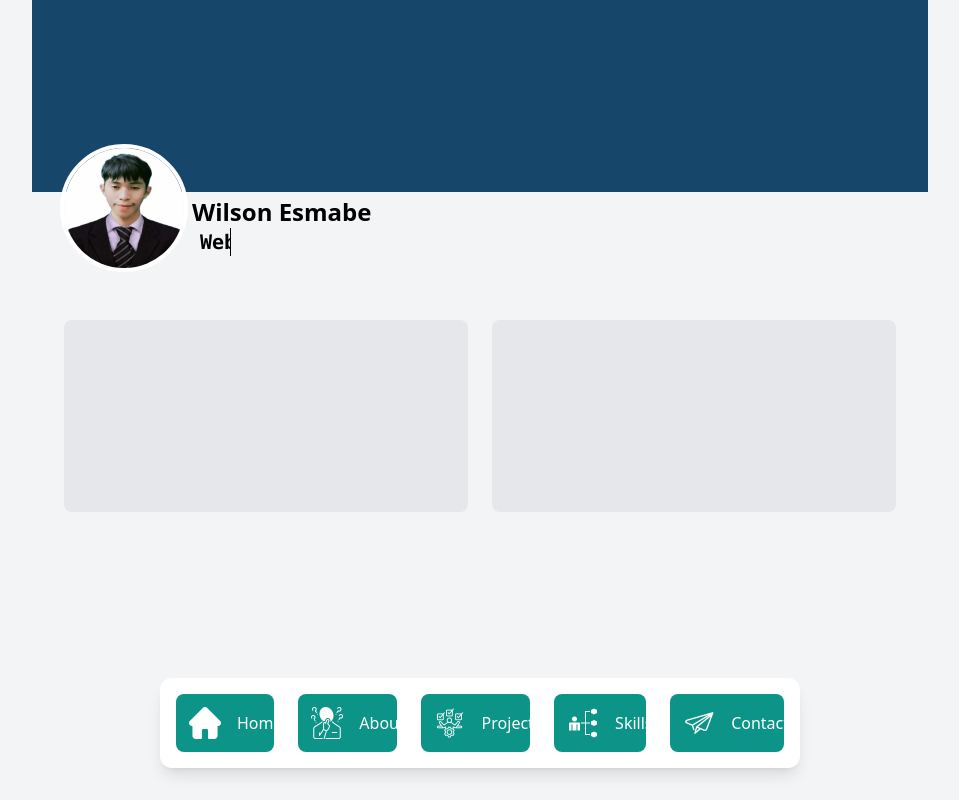
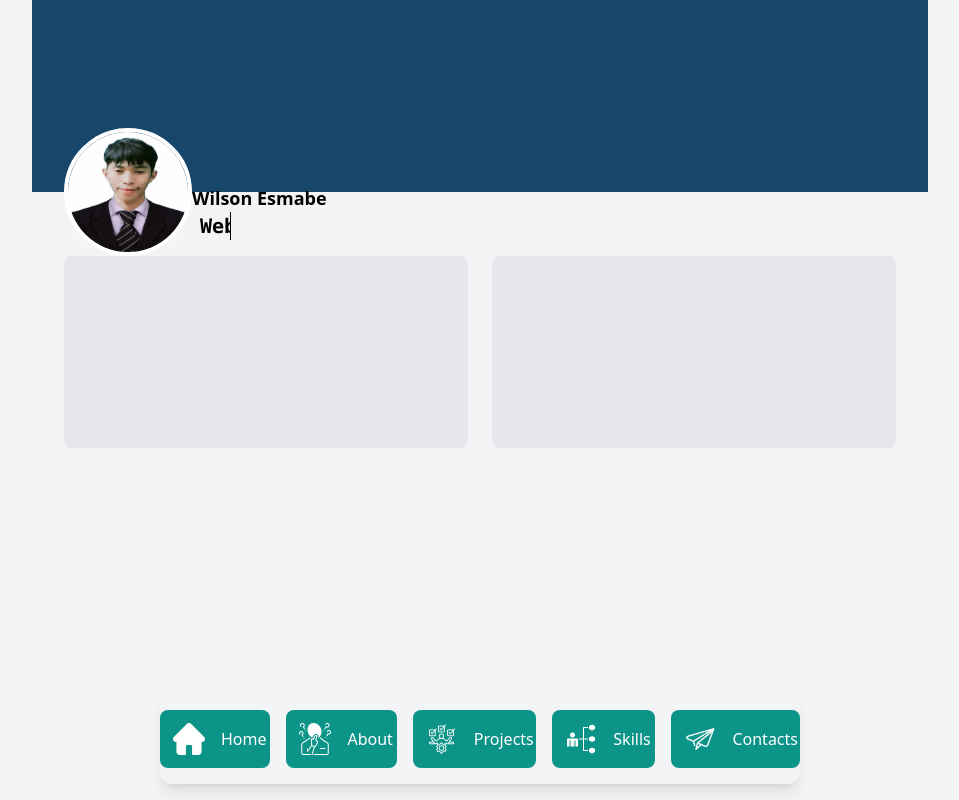
Before and after one commit to Wesmabe1129/sample-vercel-deployment, a React (Vite) app: page / in a window 1280 px wide. Shown: the whole page, without its empty margins (160-1119 px from the left). Built offline with nearby package versions, Linux system fonts and the light colour scheme.

Commit message:
layout the homepage and navigation components

```diff
--- a/src/components/Navigation/NavigationComponents.jsx
+++ b/src/components/Navigation/NavigationComponents.jsx
@@ -8,40 +8,35 @@ import contactsImg from "../../assets/contacts.png";
 
 const NavigationComponents = () => {
   return (
-    <div className="fixed bottom-8 left-1/2 transform -translate-x-1/2 flex gap-6 bg-white p-4 rounded-[12px] shadow-lg z-50">
-      <button className="p-3 rounded-[8px] bg-teal-600 hover:bg-teal-700 transition">
-        <div className="flex items-center gap-4 text-white">
-          <img src={homeImg} alt="Home" className="w-8 h-8" />
-          <span>Home</span>
-        </div>
+    <div className="fixed w-full px-18 sm:w-auto sm:px-0 justify-center bottom-4 left-1/2 transform -translate-x-1/2 flex gap-4 sm:gap-4 bg-blur p-2 sm:p-4 rounded-[12px] shadow-lg z-50 overflow-x-auto">
+      {/* Home */}
+      <button className="p-2 sm:p-3 rounded-[4px] sm:rounded-[8px] bg-teal-600 hover:bg-teal-700 transition flex items-center gap-4 sm:gap-4">
+        <img src={homeImg} alt="Home" className="w-6 h-6 sm:w-8 sm:h-8" />
+        <span className="hidden sm:inline text-white">Home</span>
       </button>
 
-      <button className="p-3 rounded-[8px] bg-teal-600 hover:bg-teal-700 transition">
-        <div className="flex items-center gap-4 text-white">
-          <img src={aboutImg} alt="About" className="w-8 h-8" />
-          <span>About</span>
-        </div>
+      {/* About */}
+      <button className="p-2 sm:p-3 rounded-[4px] sm:rounded-[8px] bg-teal-600 hover:bg-teal-700 transition flex items-center gap-2 sm:gap-4">
+        <img src={aboutImg} alt="About" className="w-6 h-6 sm:w-8 sm:h-8" />
+        <span className="hidden sm:inline text-white">About</span>
       </button>
 
-      <button className="p-3 rounded-[8px] bg-teal-600 hover:bg-teal-700 transition">
-        <div className="flex items-center gap-4 text-white">
-          <img src={projectsImg} alt="Projects" className="w-8 h-8" />
-          <span>Projects</span>
-        </div>
+      {/* Projects */}
+      <button className="p-2 sm:p-3 rounded-[4px] sm:rounded-[8px] bg-teal-600 hover:bg-teal-700 transition flex items-center gap-2 sm:gap-4">
+        <img src={projectsImg} alt="Projects" className="w-6 h-6 sm:w-8 sm:h-8" />
+        <span className="hidden sm:inline text-white">Projects</span>
       </button>
 
-      <button className="p-3 rounded-[8px] bg-teal-600 hover:bg-teal-700 transition">
-        <div className="flex items-center gap-4 text-white">
-          <img src={skillsImg} alt="Skills" className="w-8 h-8" />
-          <span>Skills</span>
-        </div>
+      {/* Skills */}
+      <button className="p-2 sm:p-3 rounded-[4px] sm:rounded-[8px] bg-teal-600 hover:bg-teal-700 transition flex items-center gap-2 sm:gap-4">
+        <img src={skillsImg} alt="Skills" className="w-6 h-6 sm:w-8 sm:h-8" />
+        <span className="hidden sm:inline text-white">Skills</span>
       </button>
 
-      <button className="p-3 rounded-[8px] bg-teal-600 hover:bg-teal-700 transition">
-        <div className="flex items-center gap-4 text-white">
-          <img src={contactsImg} alt="Contacts" className="w-8 h-8" />
-          <span>Contacts</span>
-        </div>
+      {/* Contacts */}
+      <button className="p-2 sm:p-3 rounded-[4px] sm:rounded-[8px] bg-teal-600 hover:bg-teal-700 transition flex items-center gap-2 sm:gap-4">
+        <img src={contactsImg} alt="Contacts" className="w-6 h-6 sm:w-8 sm:h-8" />
+        <span className="hidden sm:inline text-white">Contacts</span>
       </button>
     </div>
   );
--- a/src/pages/Home/homePage.jsx
+++ b/src/pages/Home/homePage.jsx
@@ -8,7 +8,7 @@
 //   return (
 //     <div className="flex flex-col items-center w-screen min-h-screen bg-gray-100 font-sans">
 //       {/* Cover Photo */}
-//       <div className="w-full h-32 md:h-48 l:h-60 bg-gray-300 relative ">
+//       <div className="w-full h-32 sm:h-48 l:h-60 bg-gray-300 relative ">
 //         {/* Profile Picture */}
 //         <div className="absolute left ml-8 -bottom-24 transform -translate-x-1 w-32 h-32 rounded-full bg-gray-400 border-4 border-white"></div>
 
@@ -48,49 +48,36 @@
 
 
 import React from "react";
-
 import profilePic from "../../assets/profiles.jpg";
 
 const Home = () => {
   return (
-    <div className="h-screen w-screen bg-gray-100 flex justify-center items-start px-[12rem] text-black">
-      <div className="bg-black-100 w-full">
-        <div>
+    <div className="min-h-screen w-screen bg-gray-100 flex justify-center items-start sm:px-12 text-black">
+      <div className="bg-black-100 w-full max-w-4xl">
         {/* Header */}
-          <div className="bg-[#16476A] h-32 md:h-48 l:h-60 relative">
+        <div className="bg-[#16476A] h-32 sm:h-48 relative">
           <img
             src={profilePic}
             alt="Wilson Esmabe smiling in a professional portrait"
-              className="text-white absolute left ml-8 -bottom-20 transform -translate-x-1 w-32 h-32 rounded-full bg-[#132440] border-4 border-white"
+            className="absolute left-2 sm:left-8 -bottom-8 sm:-bottom-16 w-24 h-24 sm:w-32 sm:h-32 rounded-full border-4 border-white object-cover"
           />
           {/* Profile Info */}
-            <div className="absolute left ml-40 -bottom-16 text-black">
-              <div className="">
-                <h1 className="text-2xl font-bold">Wilson Esmabe</h1>
-              </div>
-              <div className="">
-                <h2 className="pl-2 whitespace-nowrap overflow-hidden border-r border-black text-xl font-bold font-mono w-[13.2ch] animate-typeErase animate-blink">
-                  <span className="">Web </span><span className="text-green-800">Developer</span>
+          <div className="absolute left-2 -bottom-24 sm:left-40 sm:-bottom-12 text-black">
+            <h1 className="text-lg sm:2xl font-bold">Wilson Esmabe</h1>
+            <h2 className="sm:pl-2 whitespace-nowrap overflow-hidden border-r border-black text-xl font-bold font-mono w-[13.2ch] animate-typeErase animate-blink">
+              <span>Web </span>
+              <span className="text-green-800">Developer</span>
             </h2>
           </div>
         </div>
 
+        {/* Content Placeholders */}
+        <div className="grid grid-cols-1 sm:grid-cols-2 gap-6 px-4 py-28 sm:px-8 sm:py-16 sm:mb-8">
+          <div className="h-48 bg-gray-200 rounded-lg"></div>
+          <div className="h-48 bg-gray-200 rounded-lg"></div>
         </div>
 
-          {/* <div className="mt-16 px-8 pb-8">
-            <h1 className="text-2xl font-bold">Wilson Esmabe</h1>
-            <p className="text-gray-500 whitespace-nowrap overflow-hidden w-[13.2ch] animate-typeErase animate-blink">Web Developer</p>
-          </div> */}
-        </div>
-
-        {/* Content Placeholders */}
-        <div className="flex gap-6 px-8 py-32 mb-8">
-          <div className="flex-1 h-48 bg-gray-200 rounded-lg"></div>
-          <div className="flex-1 h-48 bg-gray-200 rounded-lg"></div>
-        </div>
-
-        {/* Navigation using assets */}
-
+        {/* Floating Navigation could go here */}
       </div>
     </div>
   );
```
Lines whose indentation alone changed are shown as unchanged.
